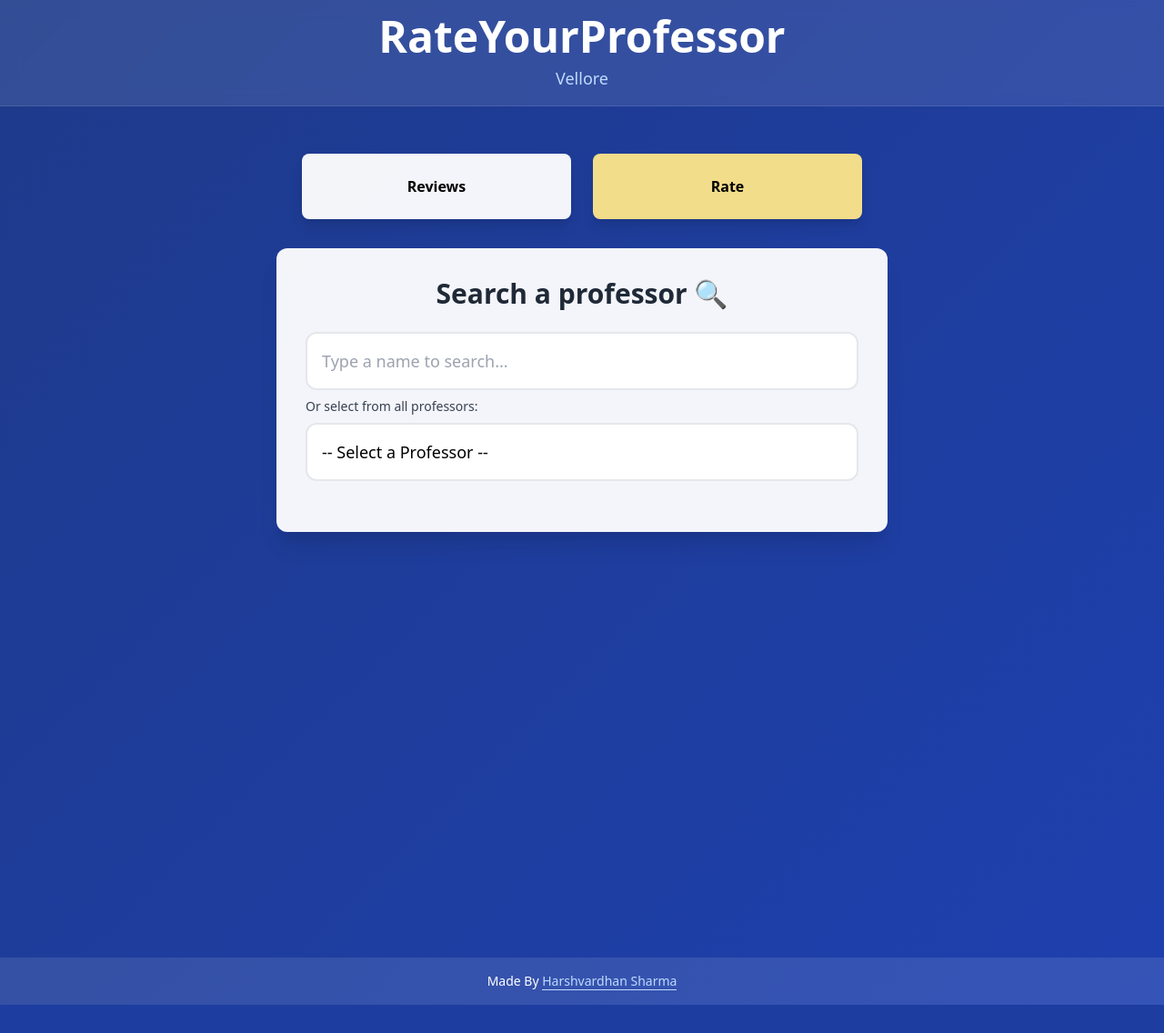
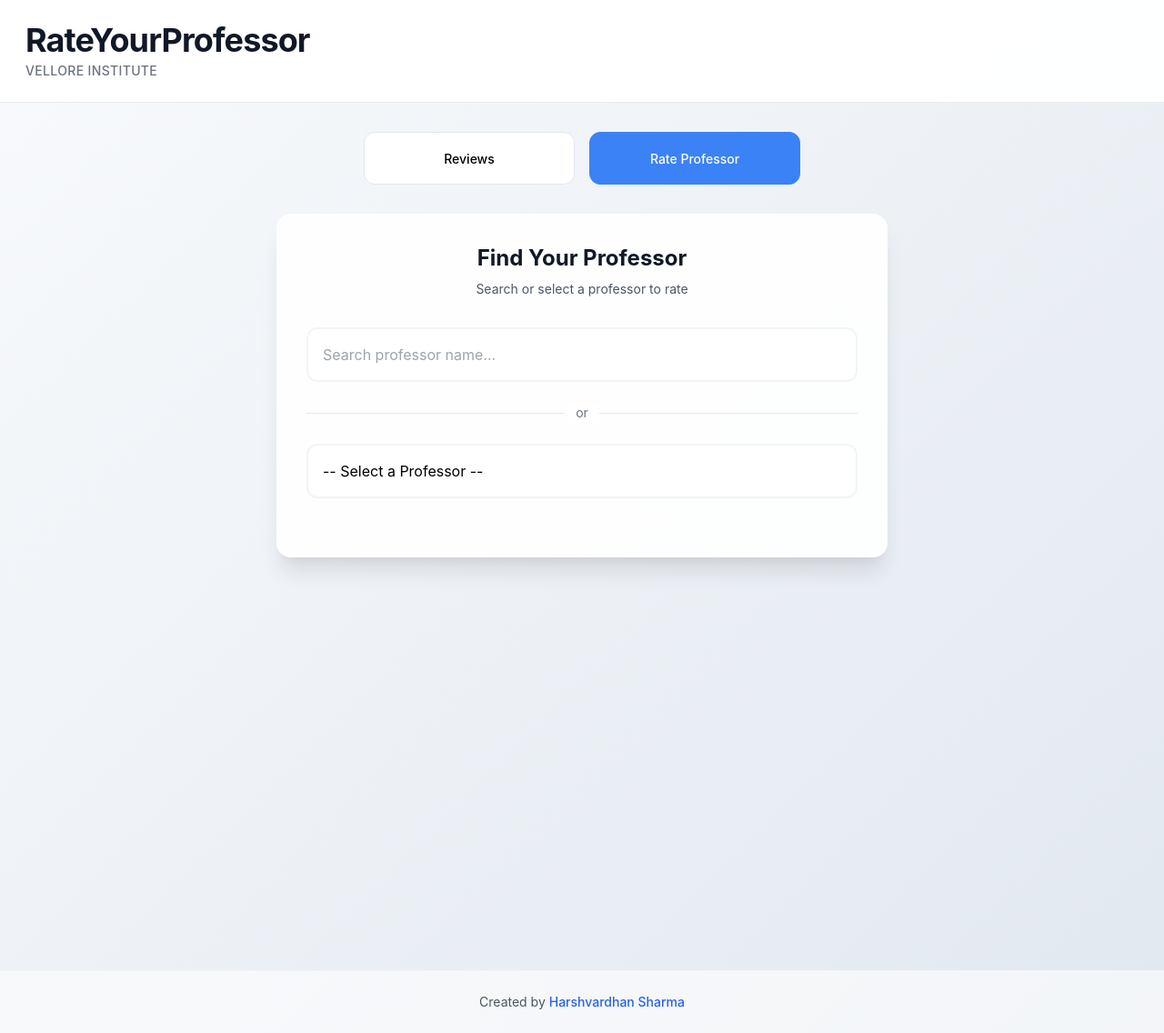
Before and after one commit to harshvardhan-sharma-X/professor_rating_website, a Django app: page /rate/ in a window 1280 px wide. Shown: the whole page at 91% size. Before the commit the page ends 1105 px from the top, so only its background shows below. Run offline with Django 5.2, Linux system fonts and the light colour scheme; data comes from the database, SQL or seed files in the repository; both versions use the stored data as it was after the commit.

Commit message:
third commit

```diff
--- a/professors/views.py
+++ b/professors/views.py
@@ -54,7 +54,7 @@
 
     all_names = list(Professor.objects.values_list('name', flat=True))
     # Using RapidFuzz for fuzzy matching
-    matches = process.extract(query, all_names, scorer=fuzz.WRatio, limit=10)
+    matches = process.extract(query, all_names, scorer=fuzz.WRatio, limit=5, score_cutoff=75)
 
     suggestions = [name for name, score, _ in matches if score > 60]
 
--- a/templates/rate.html
+++ b/templates/rate.html
@@ -6,18 +6,78 @@
     <title>Rate</title>
     <link href="https://cdn.jsdelivr.net/npm/tailwindcss@2.2.19/dist/tailwind.min.css" rel="stylesheet">
     <style>
+        * {
+            scroll-behavior: smooth;
+        }
+
+        body {
+            background: linear-gradient(135deg, #f8fafc 0%, #e2e8f0 100%);
+            font-family: 'Inter', -apple-system, BlinkMacSystemFont, 'Segoe UI', system-ui, sans-serif;
+        }
+
+        .site-header {
+            background: rgba(255, 255, 255, 0.95);
+            backdrop-filter: blur(20px);
+            border-bottom: 1px solid rgba(0, 0, 0, 0.08);
+            position: sticky;
+            top: 0;
+            z-index: 10;
+        }
+
+        .container {
+            animation: slideUp 0.6s cubic-bezier(0.4, 0, 0.2, 1);
+        }
+
+        @keyframes slideUp {
+            from {
+                opacity: 0;
+                transform: translateY(30px);
+            }
+            to {
+                opacity: 1;
+                transform: translateY(0);
+            }
+        }
+
+        .nav-button {
+            position: relative;
+            overflow: hidden;
+            background: white;
+            border: 1px solid #e2e8f0;
+            transition: all 0.3s cubic-bezier(0.4, 0, 0.2, 1);
+        }
+
+        .nav-button:hover {
+            transform: translateY(-1px);
+            box-shadow: 0 10px 25px rgba(0, 0, 0, 0.1);
+            border-color: #3b82f6;
+        }
+
+        .nav-button.active {
+            background: #3b82f6;
+            color: white;
+            border-color: #3b82f6;
+        }
+
+        .glass-card {
+            background: rgba(255, 255, 255, 0.9);
+            backdrop-filter: blur(20px);
+            border: 1px solid rgba(255, 255, 255, 0.2);
+        }
+
         .star-rating {
             display: inline-flex;
             align-items: center;
-            gap: 0.75rem;
+            gap: 0.5rem;
         }
 
         .star {
-            font-size: 1.75rem;
+            font-size: 1.5rem;
             cursor: pointer;
             position: relative;
-            transition: all 0.2s cubic-bezier(0.4, 0, 0.2, 1);
-            color: #E2E8F0;  /* Light gray color for inactive stars */
+            transition: all 0.2s ease;
+            color: #e2e8f0;
+            user-select: none;
         }
 
         .star::before {
@@ -31,10 +91,10 @@
             content: '★';
             position: absolute;
             left: 0;
-            color: #FCD34D;  /* Warm yellow color for active stars */
+            color: #3b82f6;
             opacity: 0;
-            transform: scale(0.95);
-            transition: all 0.2s cubic-bezier(0.4, 0, 0.2, 1);
+            transform: scale(0.9);
+            transition: all 0.2s ease;
         }
 
         .star.active::after {
@@ -44,119 +104,213 @@
 
         .star.hover::after {
             opacity: 0.7;
-            transform: scale(1.05);
+            transform: scale(1.1);
         }
 
         .star:focus {
             outline: none;
         }
 
-        /* Rating value styling */
-        [id$="RatingValue"] {
+        .rating-card {
+            background: white;
+            border: 1px solid #f1f5f9;
+            transition: all 0.3s ease;
+        }
+
+        .rating-card:hover {
+            border-color: #cbd5e1;
+            box-shadow: 0 4px 12px rgba(0, 0, 0, 0.05);
+        }
+
+        .search-input {
+            border: 2px solid #f1f5f9;
+            transition: all 0.3s ease;
+        }
+
+        .search-input:focus {
+            border-color: #3b82f6;
+            box-shadow: 0 0 0 3px rgba(59, 130, 246, 0.1);
+        }
+
+        .btn-primary {
+            background: linear-gradient(135deg, #3b82f6 0%, #1d4ed8 100%);
+            border: none;
+            transition: all 0.3s ease;
+            position: relative;
+            overflow: hidden;
+        }
+
+        .btn-primary::before {
+            content: '';
+            position: absolute;
+            top: 0;
+            left: -100%;
+            width: 100%;
+            height: 100%;
+            background: linear-gradient(90deg, transparent, rgba(255, 255, 255, 0.2), transparent);
+            transition: left 0.5s;
+        }
+
+        .btn-primary:hover::before {
+            left: 100%;
+        }
+
+        .btn-primary:hover {
+            transform: translateY(-2px);
+            box-shadow: 0 8px 25px rgba(59, 130, 246, 0.3);
+        }
+
+        .btn-primary:active {
+            transform: translateY(0);
+        }
+
+        .rating-value {
             font-size: 0.875rem;
-            font-weight: 500;
-            color: #6B7280;
-            min-width: 2rem;
-            text-align: left;
+            font-weight: 600;
+            color: #64748b;
+            background: #f8fafc;
+            padding: 0.25rem 0.75rem;
+            border-radius: 9999px;
+            border: 1px solid #e2e8f0;
+        }
+
+        .icon-wrapper {
+            background: linear-gradient(135deg, #f8fafc 0%, #f1f5f9 100%);
+            width: 2.5rem;
+            height: 2.5rem;
+            border-radius: 0.75rem;
+            display: flex;
+            align-items: center;
+            justify-content: center;
+            font-size: 1.25rem;
+        }
+
+        .search-results {
+            border: 1px solid #e2e8f0;
+            background: white;
+            border-radius: 0.75rem;
+            overflow: hidden;
+        }
+
+        .search-result-item {
+            padding: 0.75rem 1rem;
+            cursor: pointer;
+            transition: background-color 0.2s ease;
+            border-bottom: 1px solid #f1f5f9;
+        }
+
+        .search-result-item:hover {
+            background: #f8fafc;
+        }
+
+        .search-result-item:last-child {
+            border-bottom: none;
+        }
+
+        .footer-link {
+            position: relative;
+            overflow: hidden;
+        }
+
+        .footer-link::after {
+            content: '';
+            position: absolute;
+            bottom: 0;
+            left: 0;
+            width: 0;
+            height: 1px;
+            background: currentColor;
+            transition: width 0.3s ease;
+        }
+
+        .footer-link:hover::after {
+            width: 100%;
         }
 
         /* Responsive adjustments */
         @media (max-width: 640px) {
             .star {
-                font-size: 1.5rem;
+                font-size: 1.25rem;
             }
             .star-rating {
-                gap: 0.5rem;
+                gap: 0.25rem;
             }
-        }
-    </style>
-
-    <style>
-        body {
-            background: linear-gradient(135deg, #1e3a8a 0%, #1e40af 100%);
-        }
-
-        .site-header {
-            background: rgba(255, 255, 255, 0.1);
-            backdrop-filter: blur(10px);
-            border-bottom: 1px solid rgba(255, 255, 255, 0.1);
-            padding: 1rem 0;
-            margin-bottom: 2rem;
-        }
-
-        .container {
-            animation: fadeIn 0.5s ease-out;
-        }
-
-        @keyframes fadeIn {
-            from { opacity: 0; transform: translateY(20px); }
-            to { opacity: 1; transform: translateY(0); }
-        }
-
-        .nav-button {
-            position: relative;
-            overflow: hidden;
-            transition: all 0.3s ease;
-        }
-
-        .nav-button:hover {
-            transform: translateY(-2px);
-            box-shadow: 0 4px 12px rgba(0, 0, 0, 0.15);
         }
     </style>
 </head>
 
-<body class="font-sans min-h-screen">
+<body class="min-h-screen">
     <header class="site-header">
-        <div class="text-center">
-            <h1 class="text-white font-bold text-4xl md:text-5xl">
+        <div class="pl-7 py-6">
+            <h1 class="text-gray-900 font-bold text-3xl md:text-4xl tracking-tight">
                 RateYourProfessor
-                <span class="block text-lg text-blue-200 mt-2 font-normal">Vellore</span>
+                <span class="block text-sm text-gray-500 mt-1 font-medium tracking-wide uppercase">Vellore Institute</span>
             </h1>
         </div>
     </header>
 
-
-    <div class="flex flex-nowrap container mt-10 mx-auto max-w-2xl px-4">
-        <a href="/professors/" class="nav-button w-1/2 m-3 bg-white bg-opacity-95 p-6 rounded-lg shadow-lg text-center hover:bg-green-500 transition-all duration-300 ease-in-out">
-            <button class="font-bold">Reviews</button>
+    <div class="flex flex-nowrap container mt-8 mx-auto max-w-lg px-4">
+        <a href="/professors/" class="nav-button w-1/2 mr-2 p-4 rounded-xl text-center">
+            <span class="font-medium text-sm">Reviews</span>
         </a>
-
-        <a class="nav-button w-1/2 m-3 bg-yellow-200 bg-opacity-95 p-6 rounded-lg shadow-lg text-center hover:bg-green-500 transition-all duration-300 ease-in-out">
-            <button class="font-bold">Rate</button>
+        <a class="nav-button active w-1/2 ml-2 p-4 rounded-xl text-center">
+            <span class="font-medium text-sm">Rate Professor</span>
         </a>
     </div>
 
-    <div class="flex justify-center items-start min-h-screen p-5">
-        <div class="container bg-white bg-opacity-95 backdrop-blur-md p-8 rounded-xl shadow-xl w-full max-w-2xl transform transition-all duration-300 hover:scale-2xl">
-            <h1 class="text-3xl font-bold text-gray-800 text-center mb-6">Search a professor 🔍</h1>
-
-            <input type="text" id="searchInput" placeholder="Type a name to search..." autocomplete="off" class="w-full p-4 border-2 border-gray-200 rounded-xl text-lg focus:outline-none focus:ring-2 focus:ring-blue-500 focus:border-transparent transition-all duration-300 placeholder-gray-400 hover:border-blue-300">
-
-            <div id="searchResults" class="search-results max-h-52 overflow-y-auto border border-gray-200 rounded-md mb-6 bg-gray-50 hidden"></div>
-
-            <div class="mb-6">
-                <label for="professorDropdown" class="block text-sm font-medium text-gray-700 my-2">Or select from all professors:</label>
-                <select id="professorDropdown" class="w-full p-4 border-2 border-gray-200 rounded-xl text-lg focus:outline-none focus:ring-2 focus:ring-blue-500 bg-white appearance-none cursor-pointer hover:border-blue-300 transition-all duration-300">
-                    <option value="">-- Select a Professor --</option>
-                </select>
-                <div id="dropdownLoading" class="text-sm text-gray-500 mt-1 hidden">Loading professors...</div>
+    <div class="flex justify-center items-start min-h-screen p-4 pt-8">
+        <div class="glass-card container p-8 rounded-2xl shadow-xl w-full max-w-2xl">
+            <div class="text-center mb-8">
+                <h2 class="text-2xl font-bold text-gray-900 mb-2">Find Your Professor</h2>
+                <p class="text-gray-600 text-sm">Search or select a professor to rate</p>
             </div>
 
-            <div id="selectedNameData" class="selected-data border-t-2 border-blue-800 pt-6 mt-6 hidden">
-                <h2 class="text-2xl font-semibold text-gray-700 mb-4">Rate the selected Professor:</h2>
-                <p class="mb-2 text-gray-600">Name: <span id="personNameDisplay" class="font-bold">-</span></p>
+            <div class="space-y-6">
+                <div>
+                    <input type="text"
+                           id="searchInput"
+                           placeholder="Search professor name..."
+                           autocomplete="off"
+                           class="search-input w-full p-4 rounded-xl text-base focus:outline-none placeholder-gray-400 bg-white">
 
-                <!-- Teaching Rating Box -->
-                <div class="bg-gradient-to-br from-blue-50 to-blue-100 rounded-xl p-6 mb-6 shadow-sm hover:shadow-lg transition-all duration-300 transform hover:-translate-y-1 border border-blue-200">
-                    <div class="flex items-center justify-between mb-3">
-                        <label for="teachingRating" class="text-xl font-medium text-gray-700 flex items-center">
-                            <span class="text-2xl mr-2">🎓</span>
-                            Teaching Quality
-                        </label>
-                        <span id="teachingRatingValue" class="px-3 py-1 rounded-full bg-white bg-opacity-50 text-blue-600 font-medium">(0)</span>
+                    <div id="searchResults" class="search-results mt-2 max-h-48 overflow-y-auto hidden"></div>
                 </div>
-                    <div class="flex items-center bg-white bg-opacity-50 p-3 rounded-lg">
+
+                <div class="relative">
+                    <div class="absolute inset-0 flex items-center">
+                        <div class="w-full border-t border-gray-200"></div>
+                    </div>
+                    <div class="relative flex justify-center text-sm">
+                        <span class="px-3 bg-white text-gray-500">or</span>
+                    </div>
+                </div>
+
+                <div>
+                    <select id="professorDropdown"
+                            class="w-full p-4 border-2 border-gray-100 rounded-xl text-base focus:outline-none focus:border-blue-500 bg-white appearance-none cursor-pointer transition-all duration-300">
+                        <option value="">Select from all professors</option>
+                    </select>
+                    <div id="dropdownLoading" class="text-sm text-gray-500 mt-2 hidden">Loading professors...</div>
+                </div>
+            </div>
+
+            <div id="selectedNameData" class="mt-8 pt-8 border-t border-gray-100 hidden">
+                <div class="mb-6">
+                    <h3 class="text-xl font-semibold text-gray-900 mb-1">Rate Professor</h3>
+                    <p class="text-gray-600">Professor: <span id="personNameDisplay" class="font-medium text-gray-900">-</span></p>
+                </div>
+
+                <div class="space-y-4">
+                    <!-- Teaching Quality -->
+                    <div class="rating-card rounded-xl p-5">
+                        <div class="flex items-center justify-between mb-4">
+                            <div class="flex items-center space-x-3">
+                                <div class="icon-wrapper">🎓</div>
+                                <span class="text-base font-medium text-gray-900">Teaching Quality</span>
+                            </div>
+                            <span id="teachingRatingValue" class="rating-value">0/5</span>
+                        </div>
+                        <div class="flex justify-center">
                             <div class="star-rating" data-rating-input="teachingRating">
                                 <span class="star" data-value="1">&#9734;</span>
                                 <span class="star" data-value="2">&#9734;</span>
@@ -168,16 +322,16 @@
                         </div>
                     </div>
 
-                <!-- Evaluation Rating Box -->
-                <div class="bg-gradient-to-br from-yellow-50 to-yellow-100 rounded-xl p-6 mb-6 shadow-sm hover:shadow-lg transition-all duration-300 transform hover:-translate-y-1 border border-yellow-200">
-                    <div class="flex items-center justify-between mb-3">
-                        <label for="evaluationRating" class="text-xl font-medium text-gray-700 flex items-center">
-                            <span class="text-2xl mr-2">📑</span>
-                            Evaluation Pattern
-                        </label>
-                        <span id="evaluationRatingValue" class="px-3 py-1 rounded-full bg-white bg-opacity-50 text-yellow-600 font-medium">(0)</span>
+                    <!-- Evaluation Pattern -->
+                    <div class="rating-card rounded-xl p-5">
+                        <div class="flex items-center justify-between mb-4">
+                            <div class="flex items-center space-x-3">
+                                <div class="icon-wrapper">📝</div>
+                                <span class="text-base font-medium text-gray-900">Evaluation Pattern</span>
                             </div>
-                    <div class="flex items-center bg-white bg-opacity-50 p-3 rounded-lg">
+                            <span id="evaluationRatingValue" class="rating-value">0/5</span>
+                        </div>
+                        <div class="flex justify-center">
                             <div class="star-rating" data-rating-input="evaluationRating">
                                 <span class="star" data-value="1">&#9734;</span>
                                 <span class="star" data-value="2">&#9734;</span>
@@ -189,16 +343,16 @@
                         </div>
                     </div>
 
-                <!-- Behaviour Rating Box -->
-                <div class="bg-gradient-to-br from-green-50 to-green-100 rounded-xl p-6 mb-6 shadow-sm hover:shadow-lg transition-all duration-300 transform hover:-translate-y-1 border border-green-200">
-                    <div class="flex items-center justify-between mb-3">
-                        <label for="behaviourRating" class="text-xl font-medium text-gray-700 flex items-center">
-                            <span class="text-2xl mr-2">😊</span>
-                            Behaviour
-                        </label>
-                        <span id="behaviourRatingValue" class="px-3 py-1 rounded-full bg-white bg-opacity-50 text-green-600 font-medium">(0)</span>
+                    <!-- Behaviour -->
+                    <div class="rating-card rounded-xl p-5">
+                        <div class="flex items-center justify-between mb-4">
+                            <div class="flex items-center space-x-3">
+                                <div class="icon-wrapper">😊</div>
+                                <span class="text-base font-medium text-gray-900">Behaviour</span>
                             </div>
-                    <div class="flex items-center bg-white bg-opacity-50 p-3 rounded-lg">
+                            <span id="behaviourRatingValue" class="rating-value">0/5</span>
+                        </div>
+                        <div class="flex justify-center">
                             <div class="star-rating" data-rating-input="behaviourRating">
                                 <span class="star" data-value="1">&#9734;</span>
                                 <span class="star" data-value="2">&#9734;</span>
@@ -210,16 +364,16 @@
                         </div>
                     </div>
 
-                <!-- Internals Rating Box -->
-                <div class="bg-gradient-to-br from-pink-50 to-pink-100 rounded-xl p-6 mb-6 shadow-sm hover:shadow-lg transition-all duration-300 transform hover:-translate-y-1 border border-pink-200">
-                    <div class="flex items-center justify-between mb-3">
-                        <label for="internalsRating" class="text-xl font-medium text-gray-700 flex items-center">
-                            <span class="text-2xl mr-2">🏅</span>
-                            Internal Marks
-                        </label>
-                        <span id="internalsRatingValue" class="px-3 py-1 rounded-full bg-white bg-opacity-50 text-pink-600 font-medium">(0)</span>
+                    <!-- Internal Marks -->
+                    <div class="rating-card rounded-xl p-5">
+                        <div class="flex items-center justify-between mb-4">
+                            <div class="flex items-center space-x-3">
+                                <div class="icon-wrapper">🏆</div>
+                                <span class="text-base font-medium text-gray-900">Internal Marks</span>
                             </div>
-                    <div class="flex items-center bg-white bg-opacity-50 p-3 rounded-lg">
+                            <span id="internalsRatingValue" class="rating-value">0/5</span>
+                        </div>
+                        <div class="flex justify-center">
                             <div class="star-rating" data-rating-input="internalsRating">
                                 <span class="star" data-value="1">&#9734;</span>
                                 <span class="star" data-value="2">&#9734;</span>
@@ -230,24 +384,39 @@
                             <input type="hidden" id="internalsRating" name="internals" value="">
                         </div>
                     </div>
-
+                </div>
             </div>
 
-            <div class="text-center mt-6">
-                <button id="submitButton" class="text-white font-semibold px-8 py-4 rounded-xl bg-blue-600 hover:bg-blue-700 disabled:bg-gray-400 disabled:cursor-not-allowed hidden transition-all duration-300 ease-in-out transform hover:-translate-y-1 hover:shadow-lg">
-                    SUBMIT YOUR RATING
+            <div class="text-center mt-8">
+                <button id="submitButton"
+                        class="btn-primary text-white font-semibold px-8 py-4 rounded-xl disabled:bg-gray-300 disabled:cursor-not-allowed hidden">
+                    Submit Rating
                 </button>
             </div>
 
-            <div id="messageContainer" class="mt-4 hidden">
-                <div id="successMessage" class="bg-green-100 border border-green-400 text-green-700 px-4 py-3 rounded hidden">
-                    Rating submitted successfully!
+            <div id="messageContainer" class="mt-6 hidden">
+                <div id="successMessage" class="bg-green-50 border border-green-200 text-green-700 px-4 py-3 rounded-xl hidden">
+                    ✓ Rating submitted successfully!
                 </div>
-                <div id="errorMessage" class="bg-red-100 border border-red-400 text-red-700 px-4 py-3 rounded hidden">
+                <div id="errorMessage" class="bg-red-50 border border-red-200 text-red-700 px-4 py-3 rounded-xl hidden">
                 </div>
             </div>
         </div>
     </div>
+
+    <footer class="w-full bg-white bg-opacity-60 backdrop-blur-md py-6 mt-16 border-t border-gray-100">
+        <div class="container mx-auto text-center">
+            <p class="text-sm text-gray-600">
+                Created by
+                <a href="https://www.linkedin.com/in/harshvardhan-sharma-bb2708286"
+                   target="_blank"
+                   rel="noopener noreferrer"
+                   class="footer-link font-medium text-blue-600 hover:text-blue-700 transition-colors duration-300">
+                    Harshvardhan Sharma
+                </a>
+            </p>
+        </div>
+    </footer>
 
     <script>
     const searchInput      = document.getElementById("searchInput");
@@ -547,19 +716,7 @@
 
     </script>
 
-    <div class="w-full bg-white bg-opacity-10 backdrop-blur-md py-4">
-        <div class="container mx-auto text-center text-white">
-            <p class="text-sm">
-                Made By
-                <a href="https://www.linkedin.com/in/harshvardhan-sharma-bb2708286"
-                   target="_blank"
-                   rel="noopener noreferrer"
-                   class="font-medium text-blue-200 hover:text-blue-300 transition-colors duration-300 border-b border-blue-200 hover:border-blue-300">
-                    Harshvardhan Sharma
-                </a>
-            </p>
-        </div>
-    </div>
+
 
 </body>
 </html>
```
Also changed, not shown: templates/reviews.html (+129 -46 lines), db.sqlite3. Lines whose indentation alone changed are shown as unchanged.
